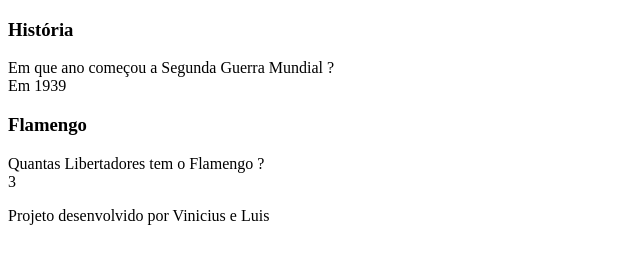
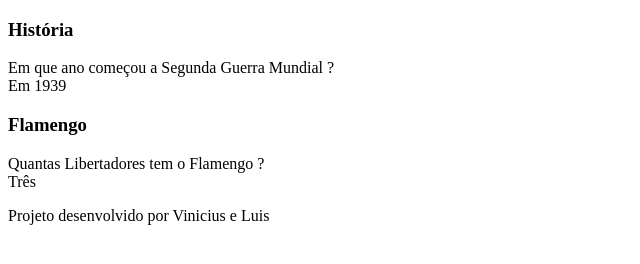
Before and after one commit to Luis-Travensoli/FlashCard, a plain HTML site: page index.html in a window 1280 px wide. Shown: the full height of the page, 0-640 px from the left. Drawn offline with Linux system fonts and the light colour scheme.

Commit message:
llllllllllllllllll

```diff
--- a/index.html
+++ b/index.html
@@ -26,7 +26,7 @@
                         Quantas Libertadores tem o Flamengo ?
                     </div>
                     <div class="cartao__conteudo__resposta">
-                        3
+                        Três
                     </div>
                 </div>
             </article>
```
